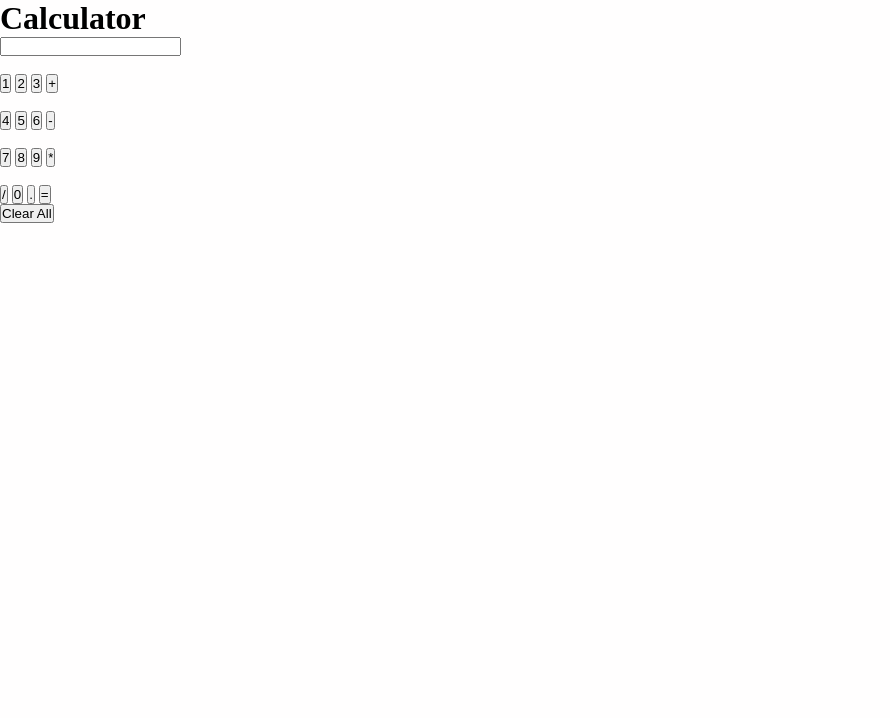
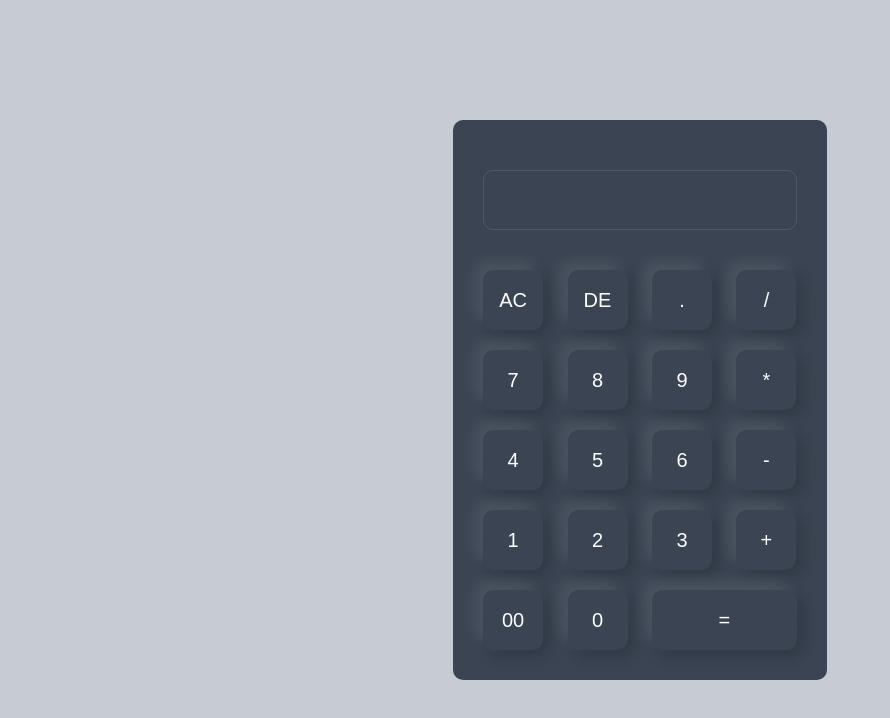
Before and after one commit to Umeshsharma0707/react-js, a plain HTML site: page Project/Calculator/index.html in a window 1280 px wide. Shown: the whole page, without its empty margins (0-890 px from the left). Drawn offline with Linux system fonts and the light colour scheme; files that its build step writes are made by us from their sources.

Commit message:
simple calculator using javascript

```diff
--- a/Project/Calculator/index.html
+++ b/Project/Calculator/index.html
@@ -1,50 +1,72 @@
 <!DOCTYPE html>
-<html lang = "en">
+<html lang="en">
+
 <head>
-    <meta charset="UTF-8">
-    <meta name="viewport" content="width=device-width, initial-scale=1.0">
-    <title>Document</title>
-    <link rel="stylesheet" href="/Project/Calculator/style.css">
+  <meta charset="UTF-8">
+  <meta name="viewport" content="width=device-width, initial-scale=1.0">
+  <title>Document</title>
+  <link rel="stylesheet" href="/Project/Calculator/style.css">
 </head>
+
 <body>
-<h1> Calculator </h1>
-<div class= "formstyle">
-<form name = "form" id="form">
-
-  <input id = "calc" type ="text" name = "answer"> <br> <br>
-
-  <input type = "button" value = "1" onclick = "form1.answer.value += '1' ">
-  <input type = "button" value = "2" onclick = "form1.answer.value += '2' ">
-  <input type = "button" value = "3" onclick = "form1.answer.value += '3' ">
-   <input type = "button" value = "+" onclick = "form1.answer.value += '+' ">
-  <br> <br>
-
-  <input type = "button" value = "4" onclick = "form1.answer.value += '4' ">
-  <input type = "button" value = "5" onclick = "form1.answer.value += '5' ">
-  <input type = "button" value = "6" onclick = "form1.answer.value += '6' ">
-  <input type = "button" value = "-" onclick = "form1.answer.value += '-' ">
-  <br> <br>
-
-  <input type = "button" value = "7" onclick = "form1.answer.value += '7' ">
-  <input type = "button" value = "8" onclick = "form1.answer.value += '8' ">
-  <input type = "button" value = "9" onclick = "form1.answer.value += '9' ">
-  <input type = "button" value = "*" onclick = "form1.answer.value += '*' ">
-  <br> <br>
 
 
-  <input type = "button" value = "/" onclick = "form1.answer.value += '/' ">
-  <input type = "button" value = "0" onclick = "form1.answer.value += '0' ">
-    <input type = "button" value = "." onclick = "form1.answer.value += '.' ">
+  <div class="container">
+    <div class="calculator">
+      <form action="">
+        <div class="display">
+          <input type="text" name="display" id="display">
+        </div>
+        <div>
+          <input type="button" value="AC" onclick="display.value = '' ">
+          <input type="button" value="DE" onclick="display.value = display.value.toString().slice(0,-1)">
+          <input type="button" value="." onclick="display.value += '.' ">
+          <input type="button" value="/"onclick="display.value += '/' ">
+        </div>
+        <div>
+          <input type="button" value="7" onclick="display.value += '7' ">
+          <input type="button" value="8" onclick="display.value += '8' ">
+          <input type="button" value="9" onclick="display.value += '9' ">
+          <input type="button" value="*" onclick="display.value += '*' ">
+        </div>
+        <div>
+          <input type="button" value="4"  onclick="display.value += '4' " >
+          <input type="button" value="5" onclick="display.value += '5' ">
+          <input type="button" value="6"  onclick="display.value += '6' ">
+          <input type="button" value="-" onclick="display.value += '-' ">
+        </div>
+        <div>
+          <input type="button" value="1" onclick="display.value += '1' ">
+          <input type="button" value="2" onclick="display.value += '2' ">
+          <input type="button" value="3" onclick="display.value += '3' ">
+          <input type="button" value="+" onclick="display.value += '+' ">
+        </div>
+        <div>
+          <input type="button" value="00" onclick="display.value += '00' ">
+          <input type="button" value="0" onclick="display.value += '0' ">
+          <input type="button" value="=" class="equal"id="equal" onclick="calculateAns()">
 
-  <input type = "button" value = "=" onclick = "form1.answer.value = eval(form1.answer.value) ">
-  <br>
-
-  <input type = "button" value = "Clear All" onclick = "form1.answer.value = ' ' " id= "clear" >
-  <br>
+        </div>
+      </form>
+    </div>
+  </div>
 
 
+  <script>
+    function calculateAns(){
+      let display = document.getElementById("display");
 
-</form>
-</div>
+      try {
+        display.value = eval(display.value);
+      } catch (error) {
+        display.value = "ERROR"
+        alert("found error \n Click \"AC\" button and try again!")
+        console.log(error);
+      }
+
+    }
+  </script>
+
 </body>
+
 </html>
--- /dev/null
+++ b/Project/Calculator/style.css
@@ -0,0 +1,56 @@
+*{
+    margin: 0;
+    padding: 0;
+    font-family: 'poppins', sans-serif;
+    box-sizing: border-box;
+
+}
+
+.container{
+    background: #c7cbd2;
+
+    width: 100%;
+    height: 100vh;
+    display: flex;
+    align-items: center;
+    justify-content: center;
+}
+
+.calculator{
+    background: #3a4452;
+    padding: 20px;
+    border-radius: 10px;
+
+}
+
+.calculator form input{
+    border: 0;
+    outline: 0;
+    width: 60px;
+    height: 60px;
+    border-radius: 10px;
+    box-shadow: -8px -8px 15px rgba(255, 255, 255, 0.1), 5px 5px 15px rgba(0,0, 0,0.2);
+    background: transparent;
+    font-size: 20px;
+    color: #fff;
+    cursor: pointer;
+    margin: 10px;
+}
+
+form .display {
+    display: flex;
+    justify-content: end;
+    margin: 20px 0;
+}
+form .display input{
+    text-align: right;
+    flex: 1;
+    font-size: 45px;
+    box-shadow: none;
+    border: 1px solid rgba(255, 255, 255, 0.1);
+    padding-right: 5px;
+}
+
+form input.equal{
+    width: 145px;
+}
```
